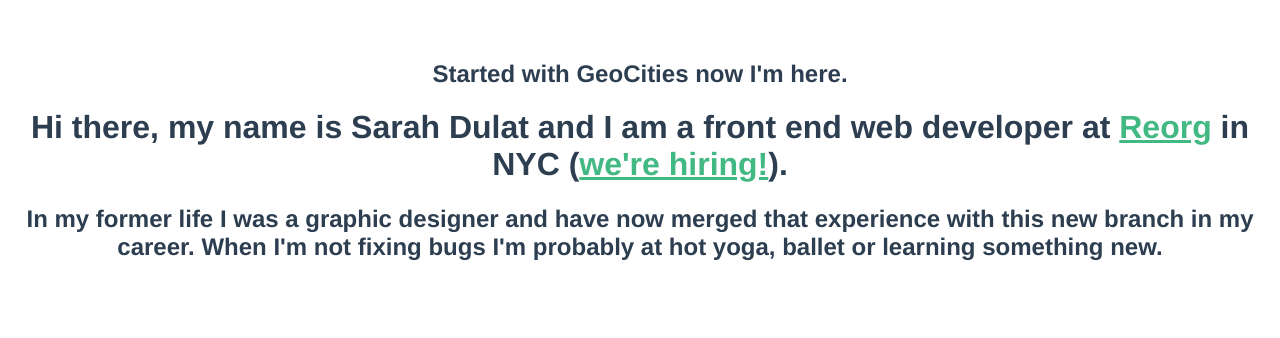
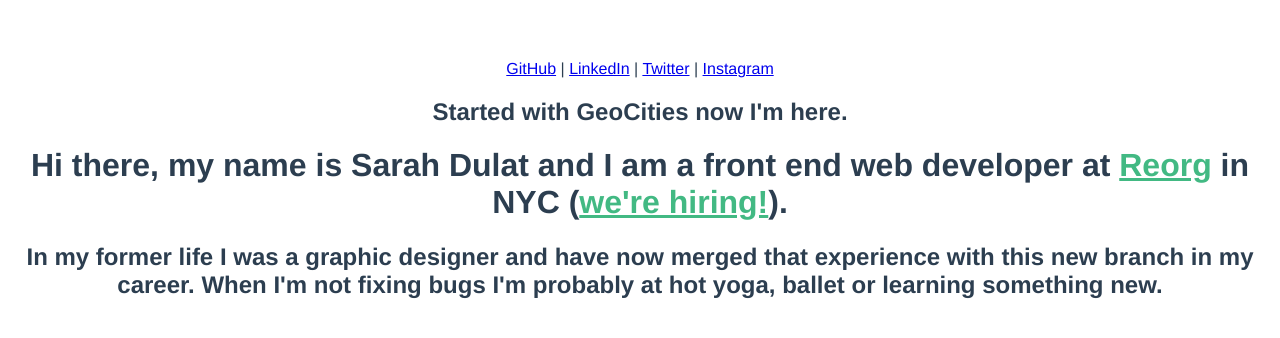
Before and after one commit to sarahdulat/sarah-dulat, a Vue app: page / in a window 1280 px wide. Shown: the top 338 px of the page. Built offline with nearby package versions, Linux system fonts and the light colour scheme.

Commit message:
adding social header

```diff
--- a/src/App.vue
+++ b/src/App.vue
@@ -1,15 +1,18 @@
 <template>
   <div id="app">
+    <Header />
     <Hero />
   </div>
 </template>
 
 <script>
+import Header from './components/Header.vue'
 import Hero from './components/Hero.vue'
 
 export default {
   name: 'App',
   components: {
+    Header,
     Hero
   }
 }
--- a/src/components/Header.vue
+++ b/src/components/Header.vue
@@ -0,0 +1,9 @@
+<template>
+	<div
+		id="footer"
+		class="sherbert">
+	  	<p>
+	  		<a href="https://github.com/sarahdulat" target="_blank">GitHub</a> | <a href="https://www.linkedin.com/in/sarahdulat/" target="_blank">LinkedIn</a> | <a href="https://twitter.com/sarahdulat" target="_blank">Twitter</a> | <a href="https://instagram.com/sarahdulat" target="_blank">Instagram</a>
+	  	</p>
+	</div>
+</template>
```
